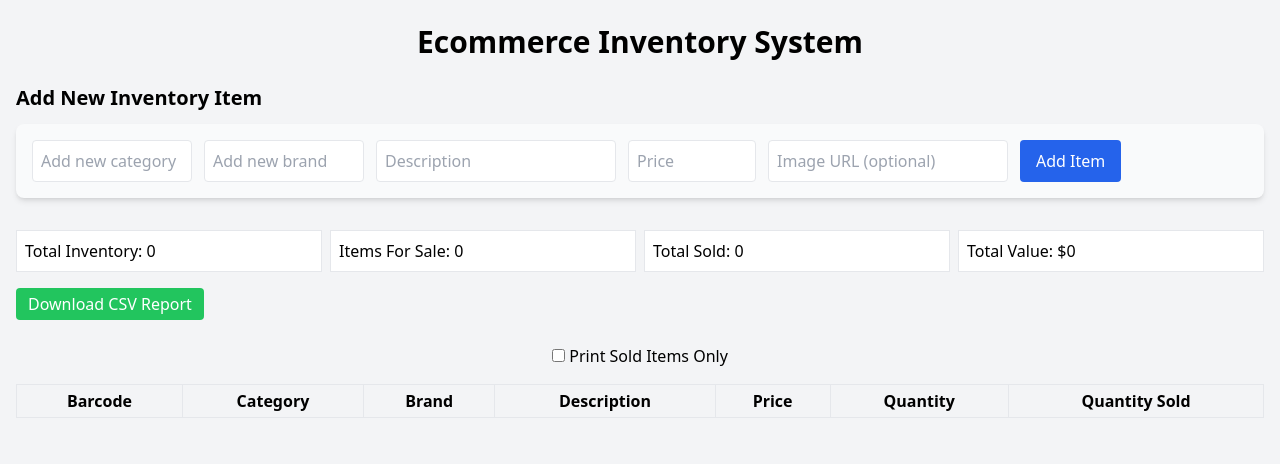
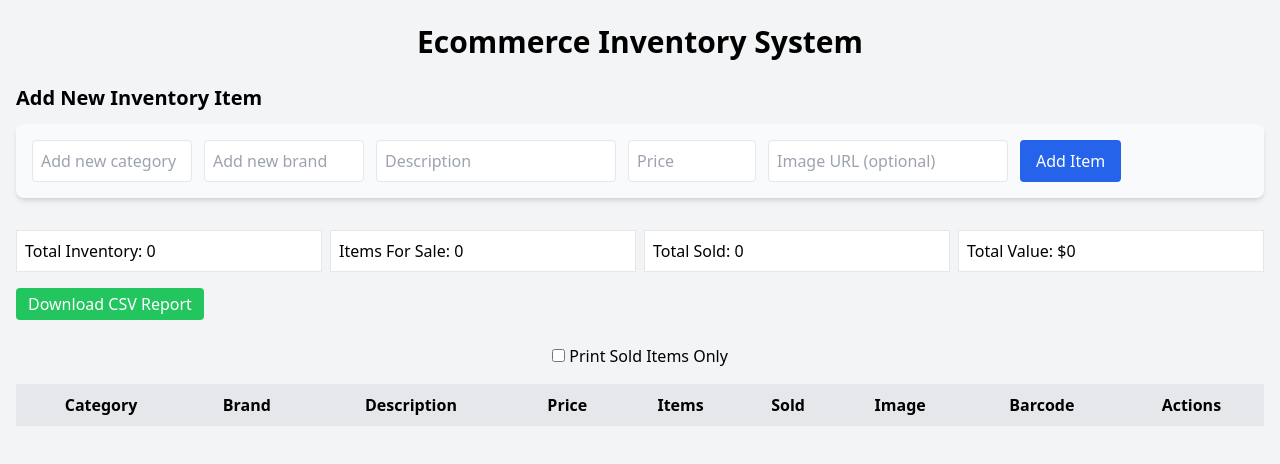
Before and after one commit to architeketh/ecommerce-inventory-system, a React (Vite) app: page / in a window 1280 px wide. Shown: the top 464 px of the page. Built offline with nearby package versions, Linux system fonts and the light colour scheme.

Commit message:
Update InventoryList.jsx

```diff
--- a/src/components/InventoryList.jsx
+++ b/src/components/InventoryList.jsx
@@ -1,33 +1,91 @@
-import React from 'react'
+import React, { useState } from 'react'
+import JsBarcode from 'jsbarcode'
 
 const InventoryList = ({ items, setItems }) => {
+  const [editId, setEditId] = useState(null)
+  const [editData, setEditData] = useState({})
+
+  const startEdit = item => {
+    setEditId(item.id)
+    setEditData({ ...item })
+  }
+
+  const saveEdit = id => {
+    setItems(items.map(item => (item.id === id ? editData : item)))
+    setEditId(null)
+  }
+
+  const cancelEdit = () => setEditId(null)
+
+  const removeItem = id => setItems(items.filter(item => item.id !== id))
+
+  const toggleSold = id => setItems(items.map(item => item.id === id ? { ...item, sold: !item.sold } : item))
+
+  const duplicateItem = item => {
+    const newItem = { ...item, id: Date.now() }
+    setItems([...items, newItem])
+  }
+
   return (
-    <table className="min-w-full border border-gray-300">
+    <div className="overflow-x-auto">
+      <table className="w-full border-collapse border">
         <thead>
-        <tr className="bg-gray-100">
-          <th className="border px-2 py-1">Barcode</th>
-          <th className="border px-2 py-1">Category</th>
-          <th className="border px-2 py-1">Brand</th>
-          <th className="border px-2 py-1">Description</th>
-          <th className="border px-2 py-1">Price</th>
-          <th className="border px-2 py-1">Quantity</th>
-          <th className="border px-2 py-1">Quantity Sold</th>
+          <tr className="bg-gray-200">
+            <th className="border p-2">Category</th>
+            <th className="border p-2">Brand</th>
+            <th className="border p-2">Description</th>
+            <th className="border p-2">Price</th>
+            <th className="border p-2">Items</th>
+            <th className="border p-2">Sold</th>
+            <th className="border p-2">Image</th>
+            <th className="border p-2">Barcode</th>
+            <th className="border p-2">Actions</th>
           </tr>
         </thead>
         <tbody>
           {items.map(item => (
             <tr key={item.id}>
-            <td className="border px-2 py-1">{`abc_isfor_xyz${item.id}`}</td>
-            <td className="border px-2 py-1">{item.category}</td>
-            <td className="border px-2 py-1">{item.brand}</td>
-            <td className="border px-2 py-1">{item.description}</td>
-            <td className="border px-2 py-1">{item.price}</td>
-            <td className="border px-2 py-1">{item.quantity}</td>
-            <td className="border px-2 py-1">{item.quantitySold}</td>
+              {editId === item.id ? (
+                <>
+                  <td className="border p-2"><input value={editData.category} onChange={e => setEditData({ ...editData, category: e.target.value })} /></td>
+                  <td className="border p-2"><input value={editData.brand} onChange={e => setEditData({ ...editData, brand: e.target.value })} /></td>
+                  <td className="border p-2"><input value={editData.description} onChange={e => setEditData({ ...editData, description: e.target.value })} /></td>
+                  <td className="border p-2"><input type="number" value={editData.cost} onChange={e => setEditData({ ...editData, cost: Number(e.target.value) })} /></td>
+                  <td className="border p-2"><input type="number" value={editData.inventory} onChange={e => setEditData({ ...editData, inventory: Number(e.target.value) })} /></td>
+                  <td className="border p-2"><input type="checkbox" checked={editData.sold} onChange={e => setEditData({ ...editData, sold: e.target.checked })} /></td>
+                  <td className="border p-2">
+                    {editData.photos?.length > 0 && <a href={editData.photos[0]} target="_blank" rel="noopener noreferrer">View Image</a>}
+                  </td>
+                  <td className="border p-2"><svg ref={el => el && JsBarcode(el, String(item.id), { format: "CODE128", width: 2, height: 40 })}></svg></td>
+                  <td className="border p-2 flex gap-1">
+                    <button className="bg-green-500 text-white px-2" onClick={() => saveEdit(item.id)}>Save</button>
+                    <button className="bg-gray-500 text-white px-2" onClick={cancelEdit}>Cancel</button>
+                  </td>
+                </>
+              ) : (
+                <>
+                  <td className="border p-2">{item.category}</td>
+                  <td className="border p-2">{item.brand}</td>
+                  <td className="border p-2">{item.description}</td>
+                  <td className="border p-2">${item.cost}</td>
+                  <td className="border p-2">{item.inventory}</td>
+                  <td className="border p-2"><input type="checkbox" checked={item.sold} onChange={() => toggleSold(item.id)} /></td>
+                  <td className="border p-2">
+                    {item.photos?.length > 0 && <a href={item.photos[0]} target="_blank" rel="noopener noreferrer">View Image</a>}
+                  </td>
+                  <td className="border p-2"><svg ref={el => el && JsBarcode(el, String(item.id), { format: "CODE128", width: 2, height: 40 })}></svg></td>
+                  <td className="border p-2 flex gap-1">
+                    <button className="bg-yellow-500 text-white px-2" onClick={() => startEdit(item)}>Edit</button>
+                    <button className="bg-green-600 text-white px-2" onClick={() => duplicateItem(item)}>Duplicate</button>
+                    <button className="bg-red-500 text-white px-2" onClick={() => removeItem(item.id)}>Delete</button>
+                  </td>
+                </>
+              )}
             </tr>
           ))}
         </tbody>
       </table>
+    </div>
   )
 }
 
```
Lines whose indentation alone changed are shown as unchanged.
